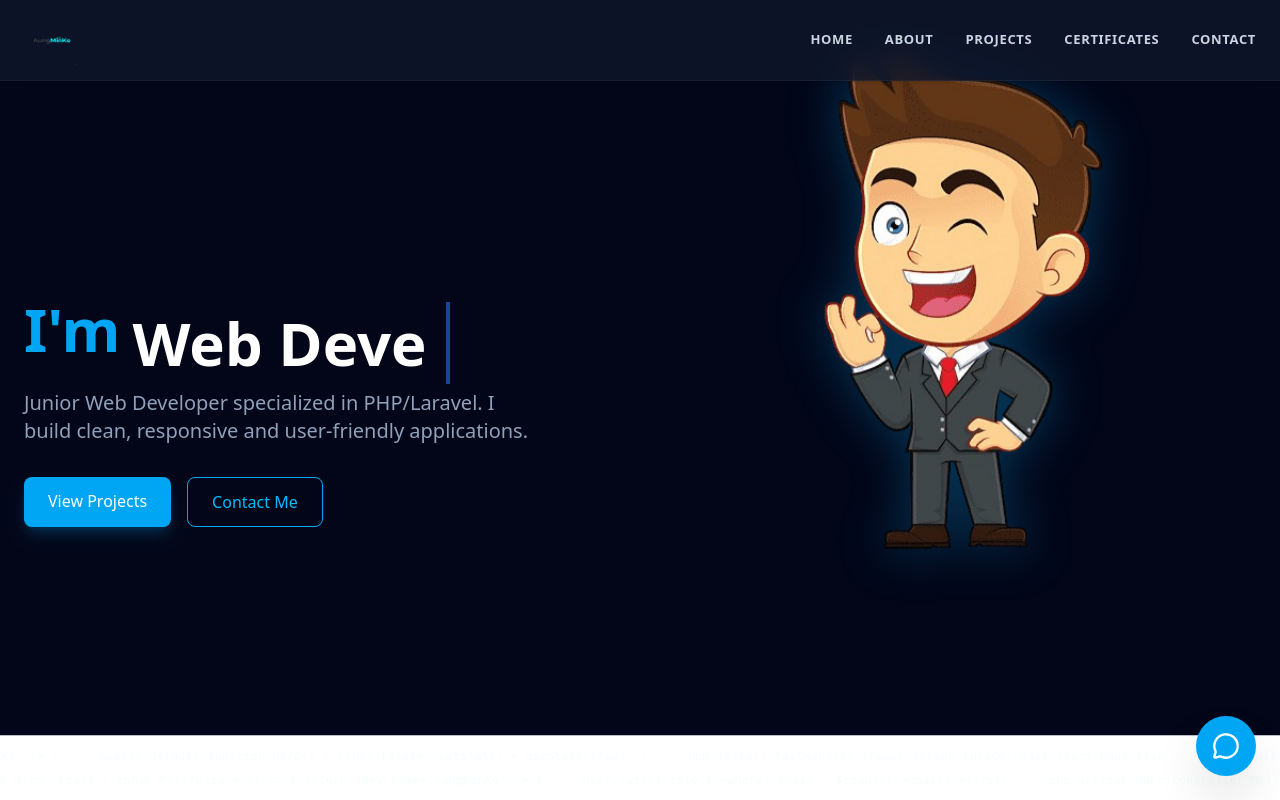
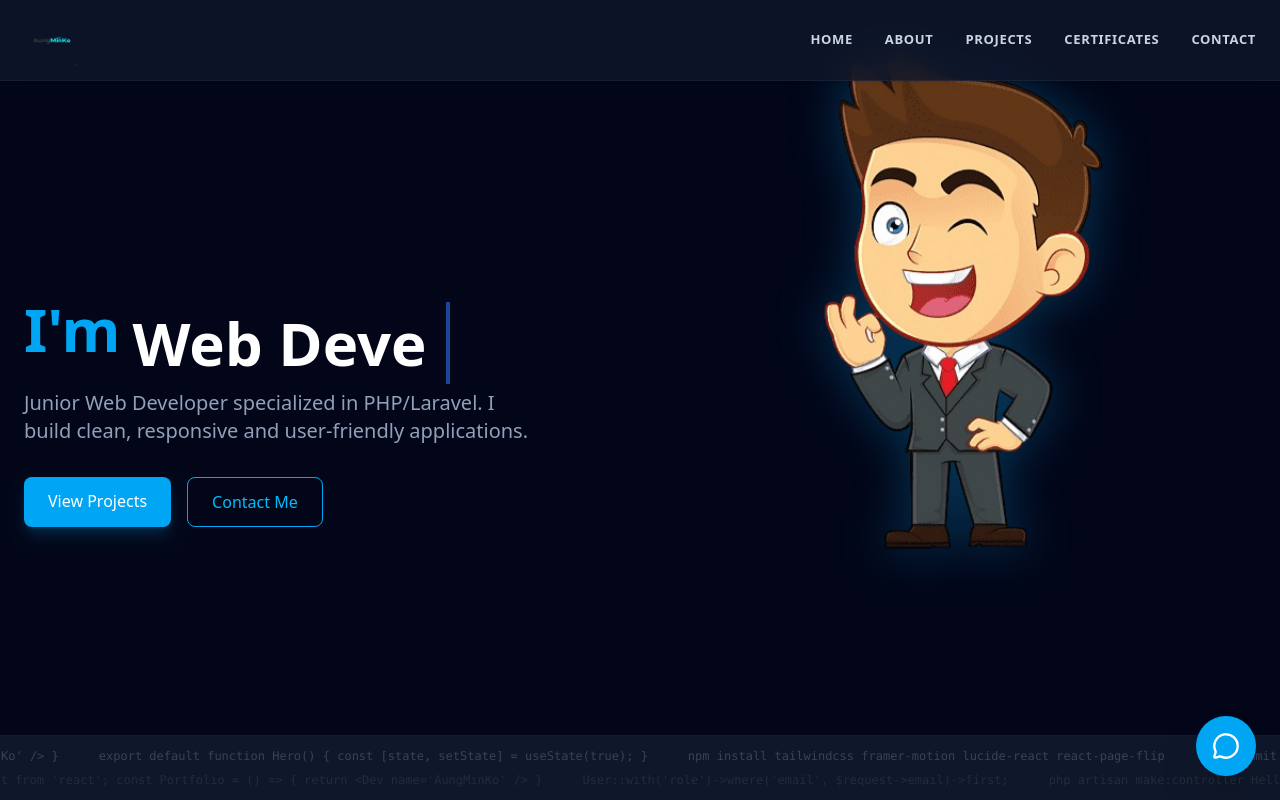
Before and after one commit to AungMinKo-tech/aungminko-portfolio, a React (Vite) app: page / in a window 1280 px wide. Shown: the top 800 px of the page. Built offline with nearby package versions, Linux system fonts and the light colour scheme.

Commit message:
feat:snake-game-add

```diff
--- a/src/components/CodeWave.jsx
+++ b/src/components/CodeWave.jsx
@@ -11,7 +11,7 @@ const codeLines = [
 
 const CodeWave = () => {
   return (
-    <div className="w-full py-3 bg-white dark:bg-slate-800/50 overflow-hidden font-mono text-[10px] md:text-xs border-t border-slate-800/30 mt-5">
+    <div className="w-full py-3 bg-slate-800/50 overflow-hidden font-mono text-[10px] md:text-xs border-t border-slate-800/30 mt-5">
       {/* Row 1: Left to Right */}
       <div className="animate-scroll-left opacity-20">
         <div className="flex gap-10">
```
